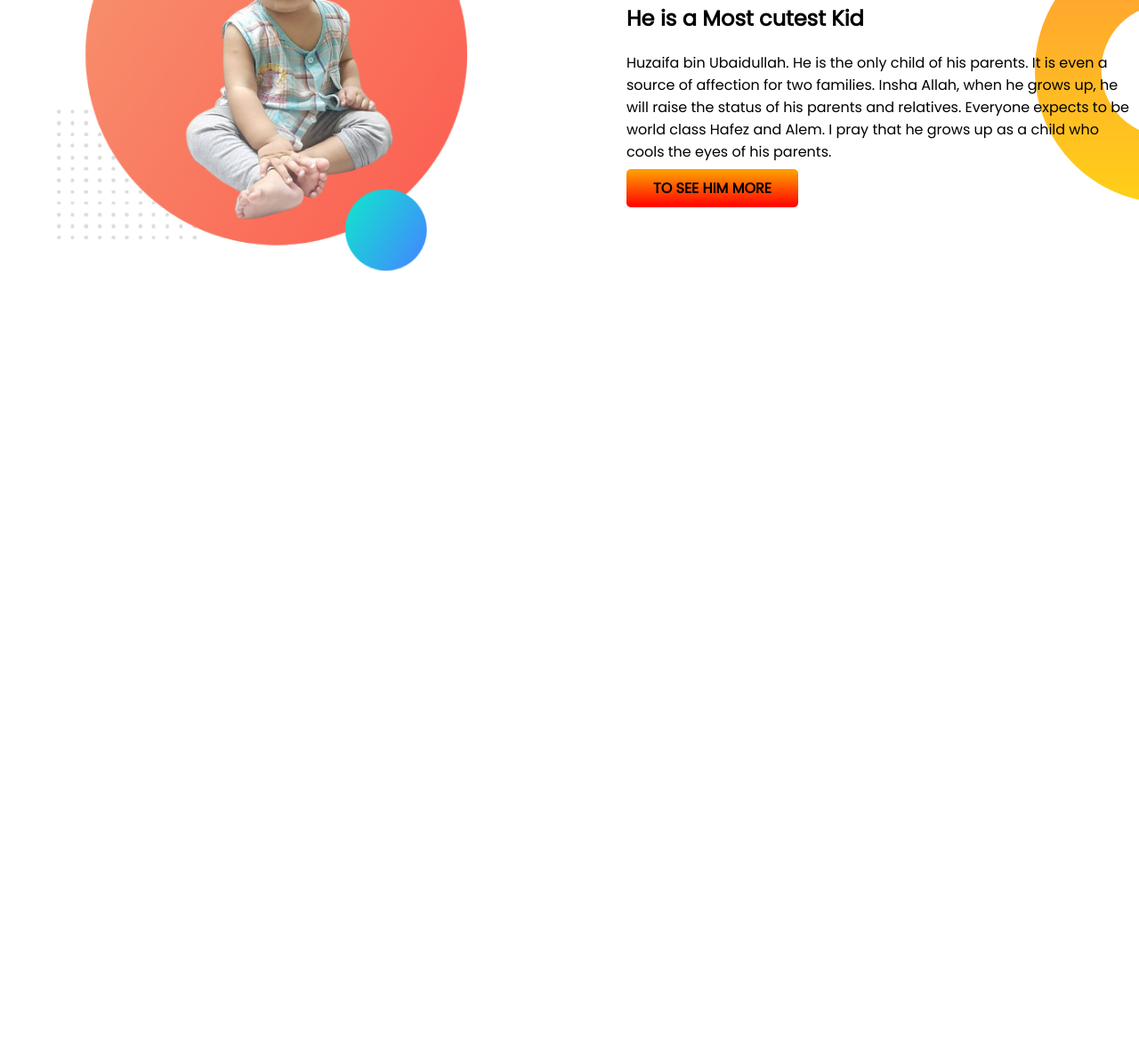
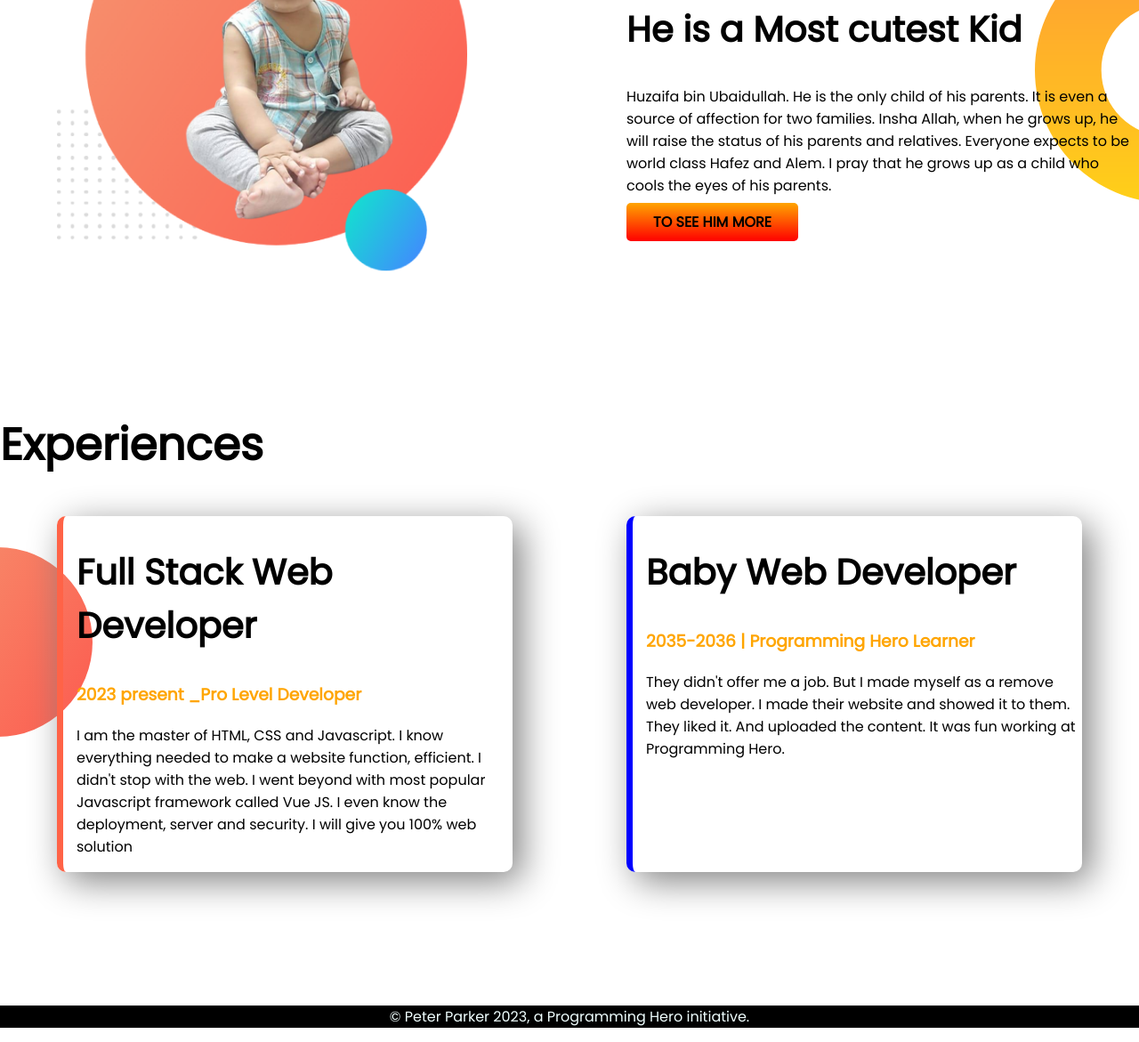
Before and after one commit to mashrafhasan/developer-portfolio, a plain HTML site: page index.html in a window 1280 px wide. Shown: the part 968-2139 px from the top of the page at 89% size. Before the commit the page ends 1431 px from the top, so only its background shows below. Drawn offline with Linux system fonts and the light colour scheme.

Commit message:
footer tag apply

```diff
--- a/index.html
+++ b/index.html
@@ -14,7 +14,7 @@
 </head>
 
 <body>
-    <section class="top-banner">
+    <section class="top-banner flexible-container">
         <div class="half-width">
             <h1>Welcome To</h1>
             <h1><span class="orange-color">Mashraf Hasan'</span> s World!</h1>
@@ -32,22 +32,55 @@
         </div>
         <div class="half-width"><img src="my-bg.png" alt=""></div>
     </section>
-    <section class="Dream-BIG">
+    <section class="Dream-BIG flexible-container">
+
         <div class="half-width">
             <img src="huzaifa-bg.png" alt="">
         </div>
         <div class="half-width">
             <h1>HUZIFA BIN UBAIDULLAH</h1>
+
             <h2>He is a Most cutest Kid</h2>
+
             <p>Huzaifa bin Ubaidullah. He is the only child of his parents. It is even a source of affection for two
                 families. Insha Allah, when he grows up, he will raise the status of his parents and relatives. Everyone
                 expects to be world class Hafez and Alem. I pray that he grows up as a child who cools the eyes of his
                 parents.</p>
+
             <a class="link-button" target="_blank" href="https://www.facebook.com/mashraf.hasan.37">TO SEE HIM MORE</a>
         </div>
 
+
+    </section>
+    <section class="experience-area">
+        <h1>Experiences</h1>
+        <div class="flexible-container">
+            <div id="full-stack-developer" class="experience-aitem">
+                <h2>Full Stack Web Developer</h2>
+                <h3 class="orange-color">2023 present _Pro Level Developer</h3>
+
+                <p>I am the master of HTML, CSS and Javascript. I know everything needed to make a website function,
+                    efficient. I didn't stop with the web. I went beyond with most popular Javascript framework called
+                    Vue
+                    JS. I even know the deployment, server and security. I will give you 100% web solution</p>
+
+
+            </div>
+            <div id="baby-web-developer" class="experience-aitem">
+                <h2>Baby Web Developer</h2>
+                <h3 class="orange-color">2035-2036 | Programming Hero Learner</h3>
+                <p>They didn't offer me a job. But I made myself as a remove web developer. I made their website and
+                    showed
+                    it to them. They liked it. And uploaded the content. It was fun working at Programming Hero.</p>
+
+            </div>
+        </div>
     </section>
 
 </body>
+</div>
+<footer>
+    <p>© Peter Parker 2023, a Programming Hero initiative.</p>
+</footer>
 
 </html>
--- a/style.css
+++ b/style.css
@@ -7,11 +7,15 @@
     font-size: 50px;
 }
 
+h2 {
+    font-size: 40px;
+}
+
 .orange-color {
     color: orange;
 }
 
-section {
+.flexible-container {
     display: flex;
     margin-bottom: 150px;
 }
@@ -45,3 +49,32 @@
     background-repeat: no-repeat;
     background-position: right;
 }
+
+.experience-area {
+    background-image: url(images/exp-bg.png);
+    background-repeat: no-repeat;
+    background-position: left;
+}
+
+.experience-aitem {
+    width: 40%;
+    margin-left: 5%;
+    margin-right: 5%;
+    padding-left: 15px;
+    border-radius: 10px;
+    box-shadow: 10px 10px 40px gray;
+}
+
+#full-stack-developer {
+    border-left: 7px solid tomato;
+}
+
+#baby-web-developer {
+    border-left: 7px solid blue;
+}
+
+footer p {
+    text-align: center;
+    color: azure;
+    background-color: black;
+}
```
